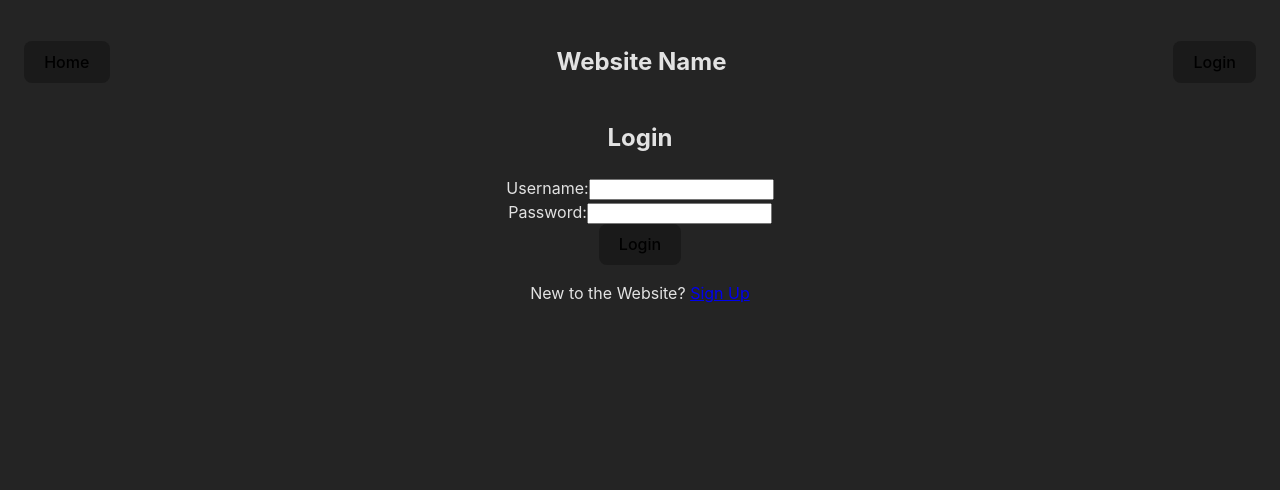
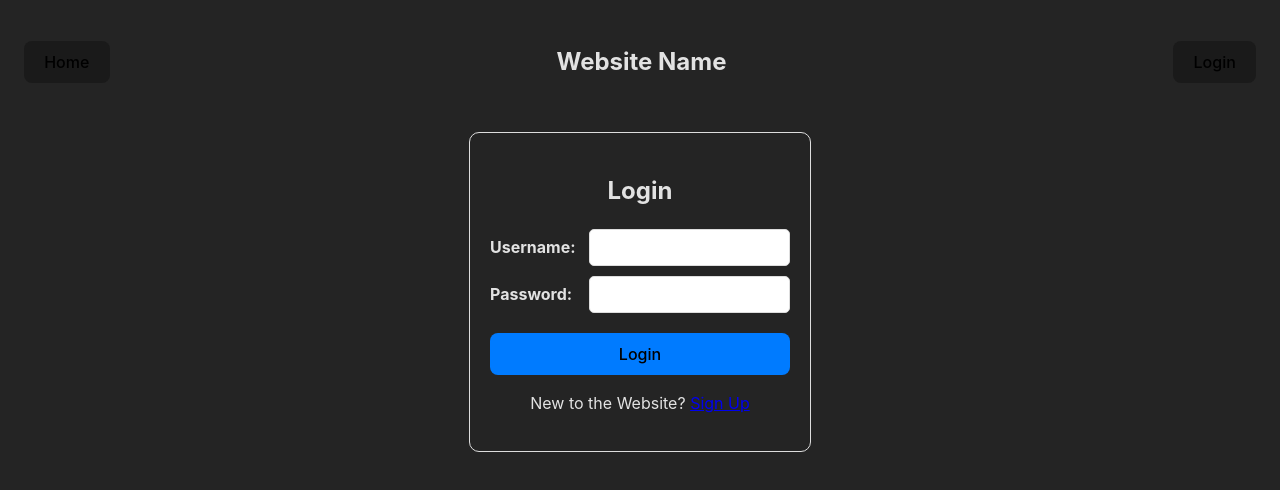
Before and after one commit to carlosm4247/electionsphere, a React (Vite) app in the folder capstone-ui/: page /login in a window 1280 px wide. Shown: the top 490 px of the page. Built offline with nearby package versions, Linux system fonts and the light colour scheme.

Commit message:
Added styling for the login form.

```diff
--- a/capstone-ui/src/Components/LoginForm/LoginForm.css
+++ b/capstone-ui/src/Components/LoginForm/LoginForm.css
@@ -0,0 +1,49 @@
+.login-form-container {
+    display: flex;
+    margin: 2rem;
+    justify-content: center;
+}
+
+.login-form {
+    display: flex;
+    flex-direction: column;
+    width: 300px;
+    padding: 20px;
+    border: 1px solid #ddd;
+    border-radius: 10px;
+}
+
+.login-form h2 {
+    text-align: center;
+}
+
+.login-form .form-group {
+    display: flex;
+    align-items: center;
+    margin-bottom: 10px;
+}
+
+.login-form .form-group label {
+    margin-right: 10px;
+    font-weight: bold;
+    text-align: left;
+    flex: 1;
+}
+
+.login-form input {
+    padding: 10px;
+    border: 1px solid #ddd;
+    border-radius: 5px;
+    flex: 2;
+}
+
+.login-form button {
+    margin-top: 10px;
+    padding: 10px;
+    width: 100%;
+    background-color: #007bff;
+}
+
+.login-form button:hover {
+    border-color: white;
+}
```
